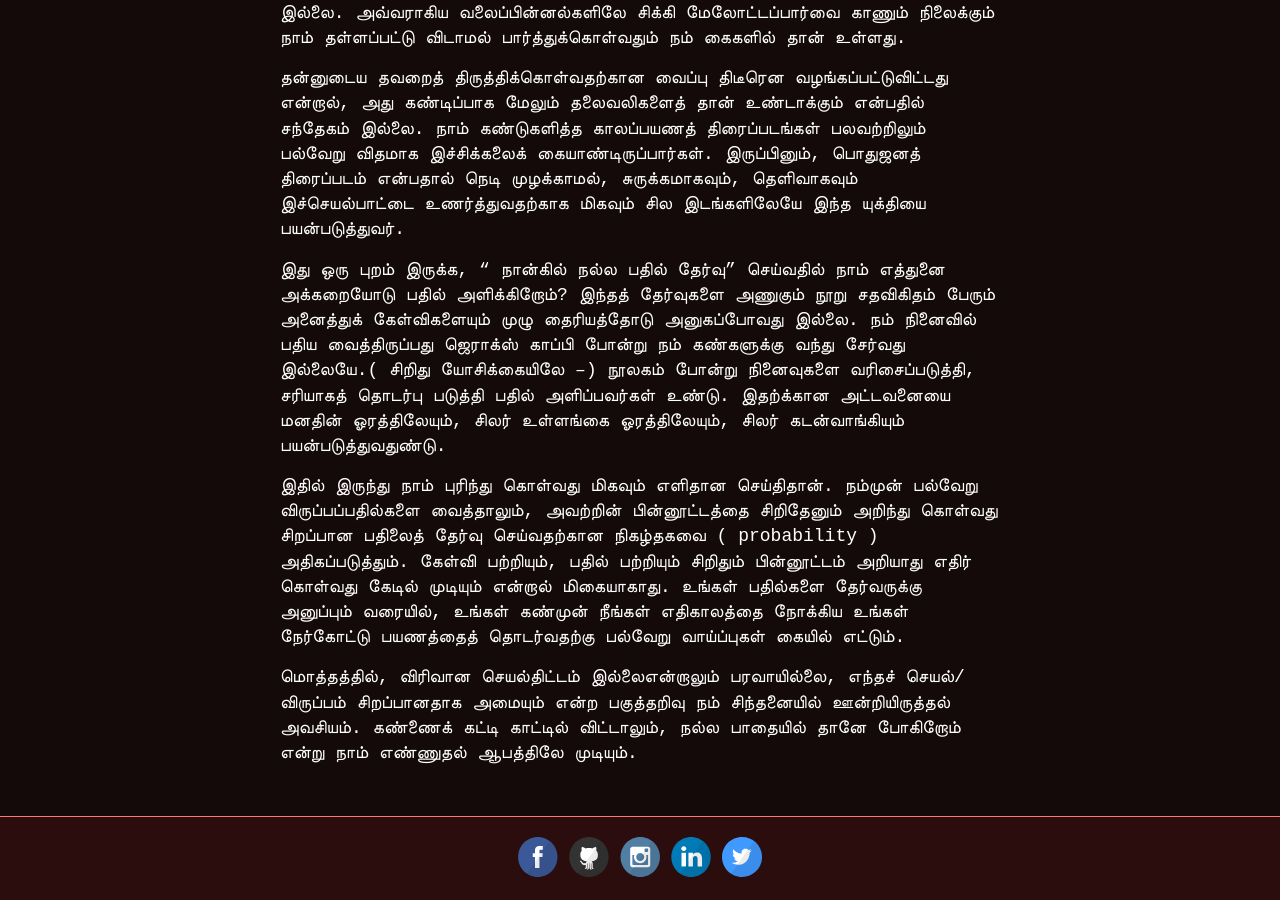
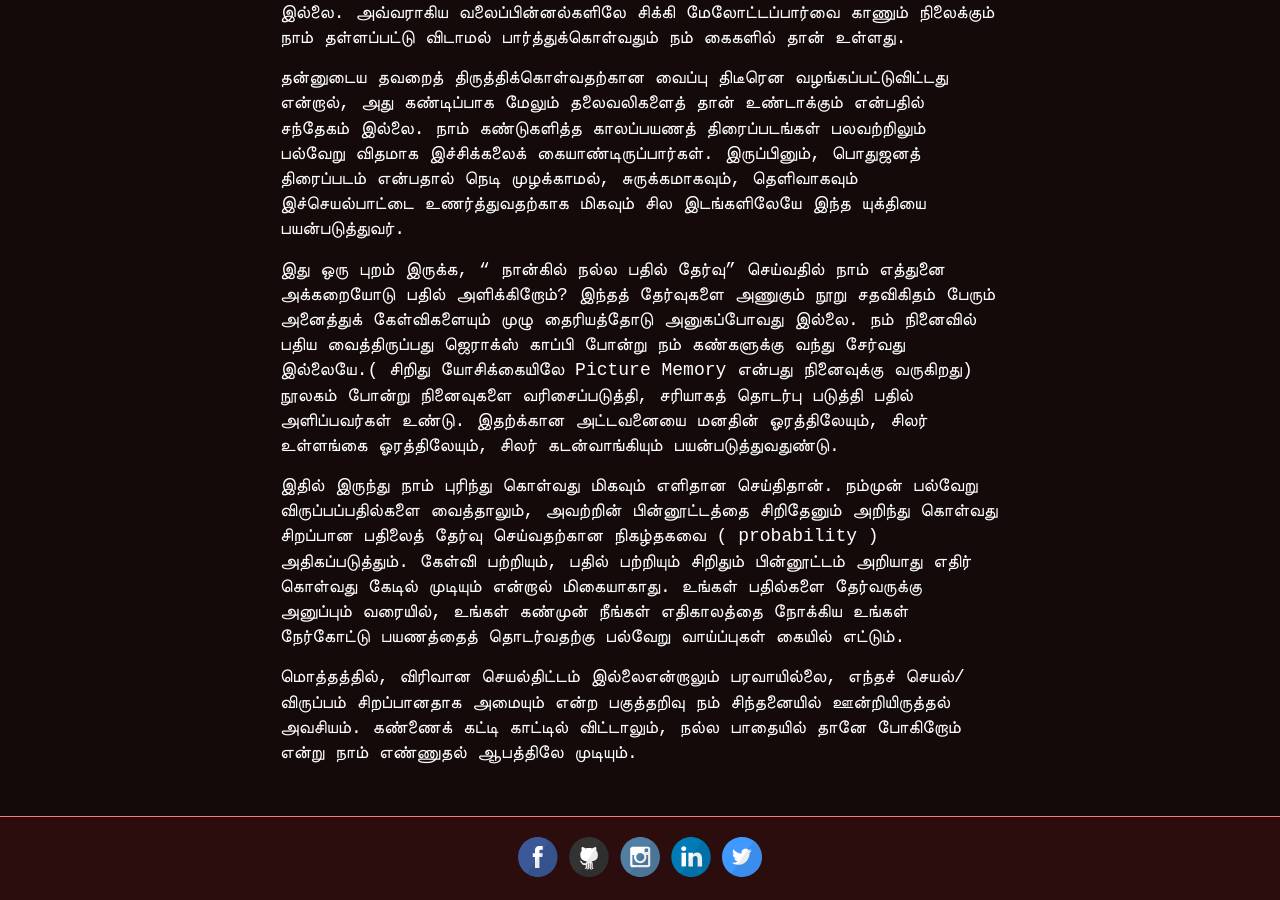
Before and after one commit to abumsd7/abumsd7.github.io, a Jekyll site: the page built from _posts/2021-01-05-Multiple-Choices.md, in a window 1280 px wide and 900 px high, scrolled down 733 px. Built offline with Jekyll 4.4.1, drawn with Linux system fonts in a browser that asks for light colours; comment, search, counter and statistics services are not loaded.

Commit message:
Blog Update 5 - Corrections

```diff
--- a/_posts/2021-01-05-Multiple-Choices.md
+++ b/_posts/2021-01-05-Multiple-Choices.md
@@ -21,7 +21,7 @@ date: 2021-01-05 19:45:00 +0530
 
 இது ஒரு புறம் இருக்க, " நான்கில் நல்ல பதில் தேர்வு" செய்வதில் நாம் எத்துனை அக்கறையோடு பதில் அளிக்கிறோம்? இந்தத் தேர்வுகளை
 அணுகும் நூறு சதவிகிதம் பேரும் அனைத்துக் கேள்விகளையும் முழு தைரியத்தோடு அனுகப்போவது இல்லை. நம் நினைவில் பதிய வைத்திருப்பது
-ஜெராக்ஸ் காப்பி போன்று நம் கண்களுக்கு வந்து சேர்வது இல்லையே.( சிறிது யோசிக்கையிலே --) நூலகம் போன்று நினைவுகளை வரிசைப்படுத்தி, சரியாகத் தொடர்பு படுத்தி
+ஜெராக்ஸ் காப்பி போன்று நம் கண்களுக்கு வந்து சேர்வது இல்லையே.( சிறிது யோசிக்கையிலே Picture Memory என்பது நினைவுக்கு வருகிறது) நூலகம் போன்று நினைவுகளை வரிசைப்படுத்தி, சரியாகத் தொடர்பு படுத்தி
 பதில் அளிப்பவர்கள் உண்டு. இதற்க்கான அட்டவனையை மனதின் ஓரத்திலேயும், சிலர் உள்ளங்கை ஓரத்திலேயும், சிலர் கடன்வாங்கியும்
 பயன்படுத்துவதுண்டு.
 
```
